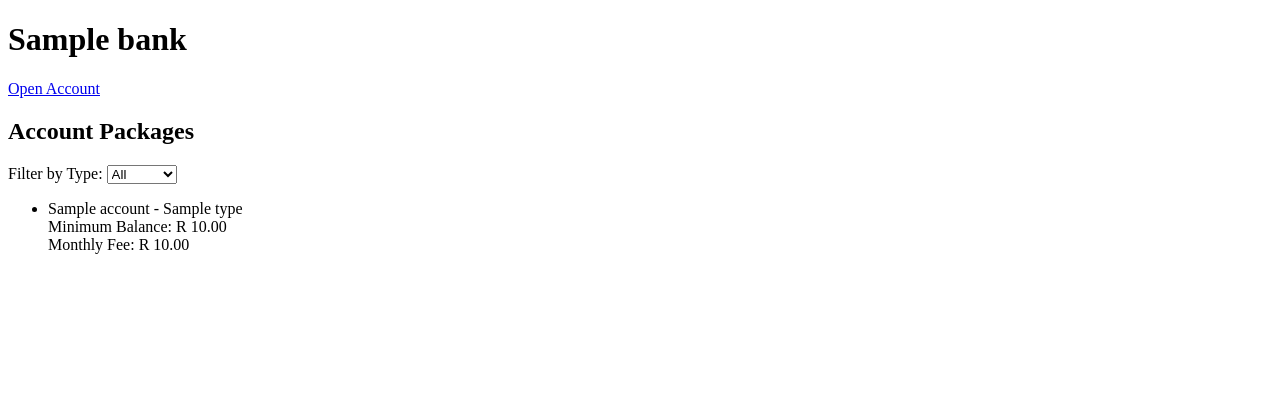
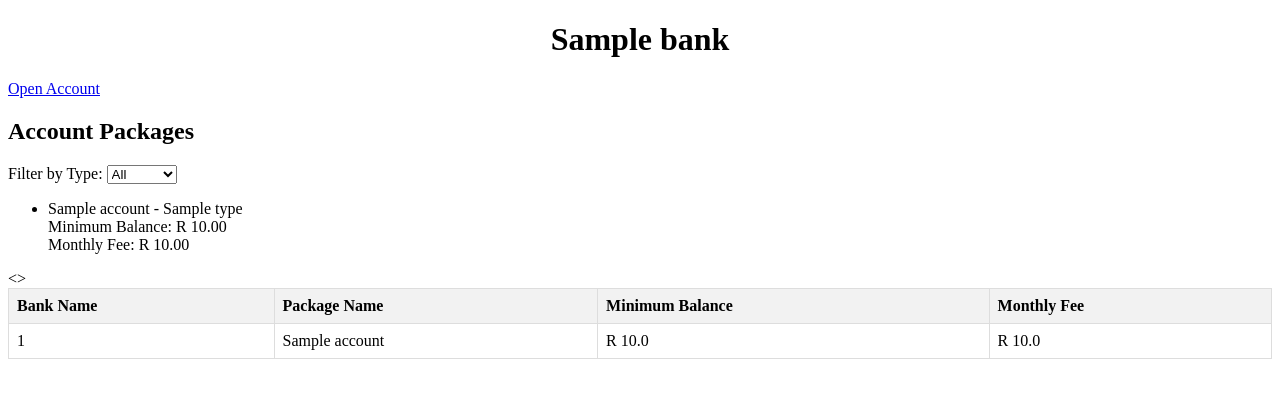
Before and after one commit to OptimusJc/Compare_Banks, a Flask app: template backendFiles/templates/bank_details.html in a window 1280 px wide. Shown: the top 398 px of the page. Run offline with Flask 3, Linux system fonts and the light colour scheme; the template is opened without the code that fills it: most values are stand-ins (such as "Sample title", 1, 10 or a date in 2020).

Commit message:
backend api updates

```diff
--- a/backendFiles/app.py
+++ b/backendFiles/app.py
@@ -88,12 +88,26 @@ def get_bank_details(bank_id):
     bank_details = dict(bank)
     bank_details['account_types'] = account_types
 
-    # return jsonify(bank_details)
-    return render_template('bank_details.html',
-                           bank=dict(bank),
-                           account_types=account_types)
+    return jsonify(bank_details)
+#    return render_template('bank_details.html',
+#                           bank=dict(bank),
+#                           account_types=account_types)
 
 
+@app.route('/compare_banks', methods=['GET'])
+def compare_banks():
+    conn = get_db_connection()
+    cursor = conn.cursor()
+
+    cursor.execute('SELECT * FROM AccountTypes')
+
+    banks = [dict(row) for row in cursor.fetchall()]
+    conn.close()
+#    return render_template('compare_banks.html',
+#                           banks=banks)
+    return jsonify(banks)
+
+""""
 @app.route('/compare', methods=['GET'])
 def compare_banks():
     '''
@@ -127,7 +141,7 @@ def compare_banks():
     return render_template('compare.html',
                            checking_account=checking_account,
                            savings_account=savings_account)
-
+"""
 
 if __name__ == "__main__":
     app.run(debug=True)
--- a/backendFiles/templates/bank_details.html
+++ b/backendFiles/templates/bank_details.html
@@ -2,6 +2,26 @@
 <html>
 <head>
     <title>{{ bank.BankName }} Details</title>
+
+    <style>
+        table {
+            width: 100%;
+            border-collapse: collapse;
+            margin-bottom: 20px;
+        }
+        th, td {
+            border: 1px solid #ddd;
+            padding: 8px;
+        }
+        th {
+            background-color: #f2f2f2;
+            text-align: left;
+        }
+        h1 {
+            text-align: center;
+        }
+    </style>
+
 </head>
 <body>
     <h1>{{ bank.BankName }}</h1>
@@ -37,5 +57,27 @@
             {% endif %}
         {% endfor %}
     </ul>
+
+   <table>
+        <thead>
+            <th>Bank Name</th>
+            <th>Package Name</th>
+            <th>Minimum Balance</th>
+            <th>Monthly Fee</th>
+            <>
+        </thead>
+        <tbody>
+            {% for account in account_types %}
+            <tr>
+                <td> {{ bank.BankID }} </td>
+                <td> {{ account.PackageName }} </td>
+                <td> R {{ '%0.2f'| format(account.MinimumBalance)|float if account.MinimumBalance else '0.00'}} </td>
+                <td> R {{ '%0.2f'| format(account.MonthlyFee)| float if account.MonthlyFee else '0.00' }}</td>
+            </tr>
+
+            {% endfor %}
+        </tbody>
+    </table>
+
 </body>
 </html>
--- a/backendFiles/templates/banks.html
+++ b/backendFiles/templates/banks.html
@@ -13,5 +13,6 @@
             </li>
         {% endfor %}
     </ul>
+
 </body>
 </html>
```
Also changed, not shown: backendFiles/templates/compare_banks.html (added, +37 -0 lines), BankAccount.db (added), 1 other file.
